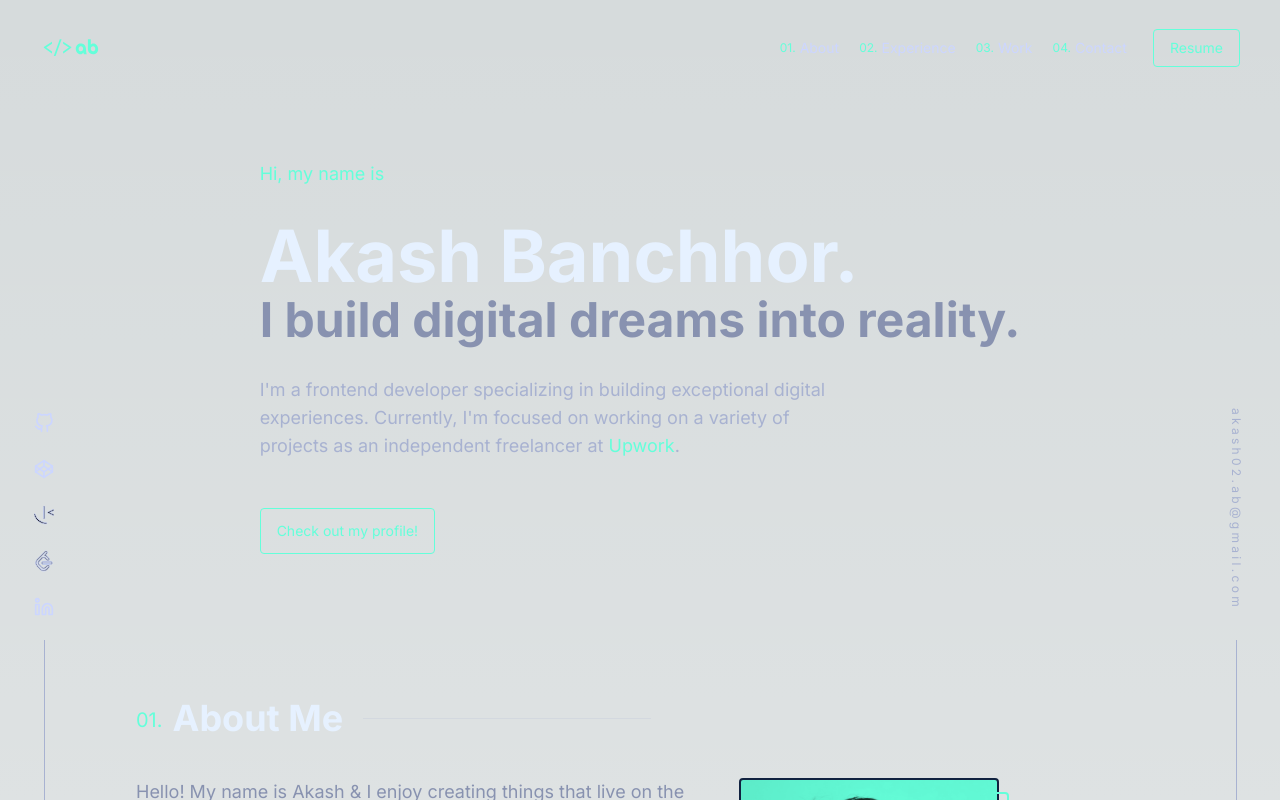
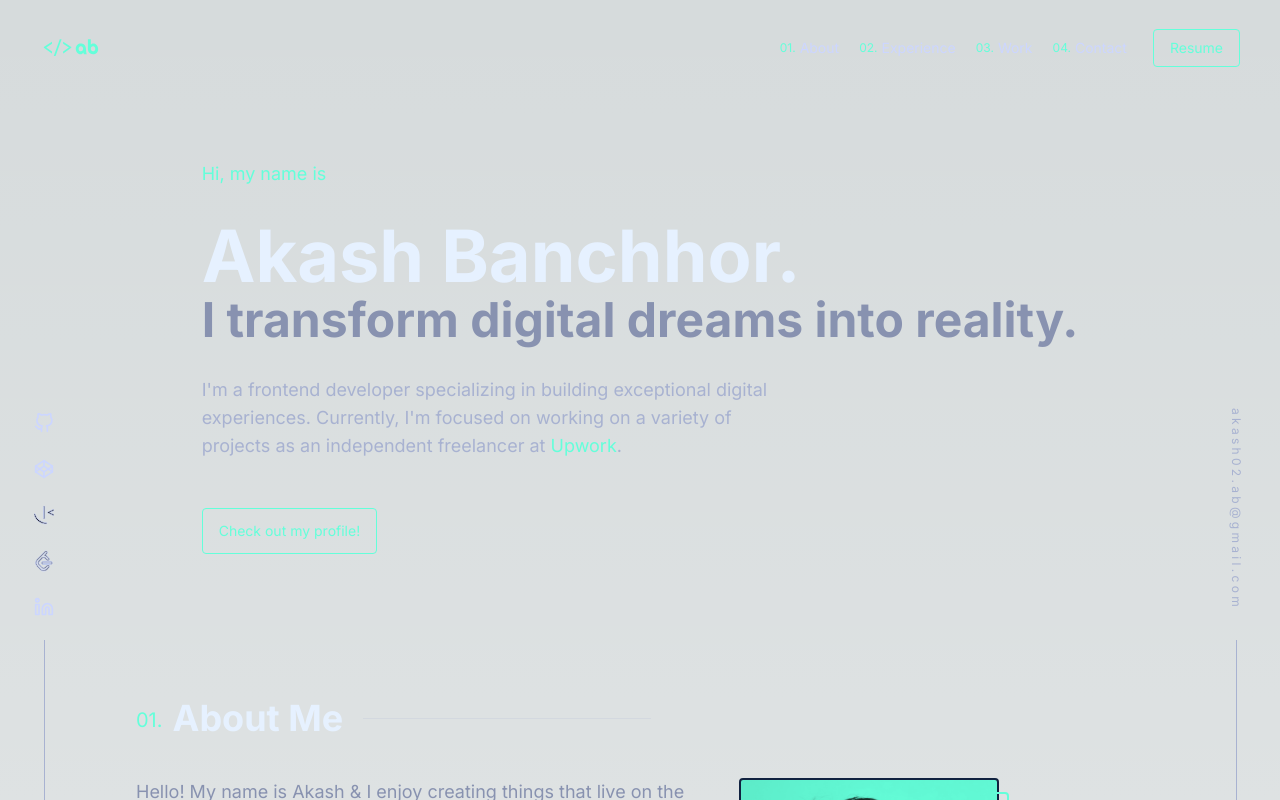
Before and after one commit to akash02ab/portfolio, a Next.js app: page / in a window 1280 px wide. Shown: the top 800 px of the page. Built offline with nearby package versions, Linux system fonts and the light colour scheme.

Commit message:
update: change moto text

```diff
--- a/src/components/sections/hero.tsx
+++ b/src/components/sections/hero.tsx
@@ -10,7 +10,7 @@ import {
 export default function Hero() {
   const greetings = <h6 className={greetingStyle}>Hi, my name is</h6>;
   const name = <h1 className={nameStyle}>Akash Banchhor.</h1>;
-  const moto = <h1 className={motoStyle}>I build digital dreams into reality.</h1>;
+  const moto = <h1 className={motoStyle}>I transform digital dreams into reality.</h1>;
   const about = <p className={aboutStyle}>I&apos;m a frontend developer specializing in building exceptional digital experiences. Currently, I&apos;m focused on working on a variety of projects as an independent freelancer at {' '}
     <HyperLink
       href="https://www.upwork.com/"
```
